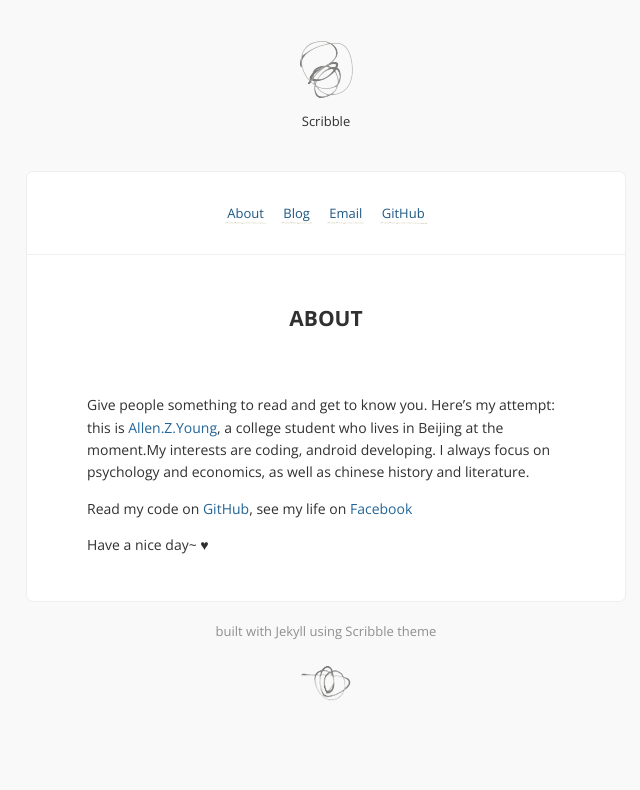
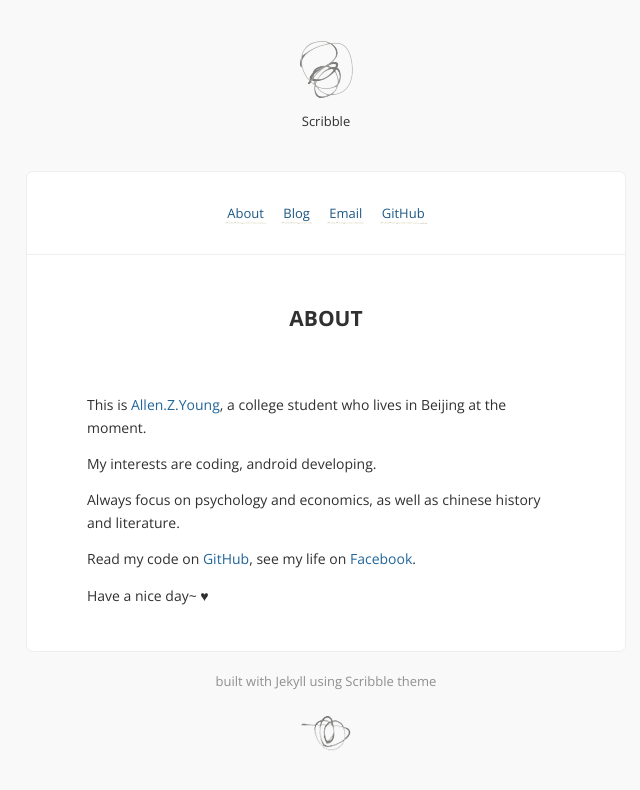
Before and after one commit to Lee52/AllenZYoung.github.io, a Jekyll site: the page built from about.md, in a window 1280 px wide. Shown: the top 790 px of the page, without its empty margins (314-954 px from the left). Built offline with Jekyll 4.4.1, drawn with Linux system fonts in a browser that asks for light colours; Markdown is read by kramdown in place of the engine named in the settings; comment, search, counter and statistics services are not loaded.

```diff
--- a/_config.yml
+++ b/_config.yml
@@ -10,7 +10,7 @@ links:
   - name:         About
     url:          /about
   - name:         Blog
-    url:          http://
+    url:          http://allenzyoung.github.io
     external:     true
   - name:         Email
     url:          mailto:allenzyoungazy@gmail.com
--- a/about.md
+++ b/about.md
@@ -3,8 +3,12 @@ layout: page
 title: About
 ---
 
-Give people something to read and get to know you. Here's my attempt: this is [Allen.Z.Young](http://facebook.com/allzyoung), a college student who lives in Beijing at the moment.My interests are coding, android developing. I always focus on psychology and economics, as well as chinese history and literature.
+This is [Allen.Z.Young](http://facebook.com/allzyoung), a college student who lives in Beijing at the moment.
 
-Read my code on [GitHub](http://github.com/allenzyoung), see my life on [Facebook](http://facebook.com/allzyoung)
+My interests are coding, android developing.
+
+Always focus on psychology and economics, as well as chinese history and literature.
+
+Read my code on [GitHub](http://github.com/allenzyoung), see my life on [Facebook](http://facebook.com/allzyoung).
 
 Have a nice day~ ♥
```
